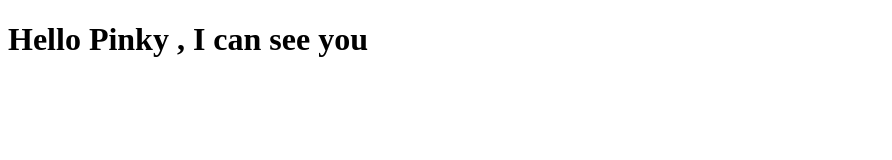
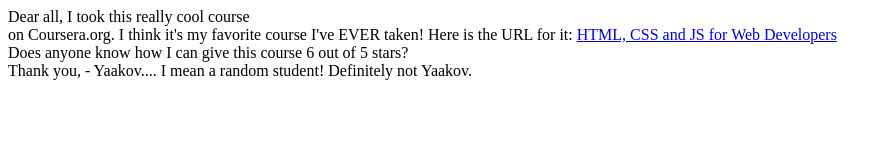
Before and after one commit to arambula1980/coursera-test, a plain HTML site: page site/index.html in a window 1280 px wide. Shown: the whole page, without its empty margins (0-892 px from the left). Drawn offline with Linux system fonts and the light colour scheme.

Commit message:
My fist test

```diff
--- a/site/index.html
+++ b/site/index.html
@@ -4,6 +4,21 @@
 	<title>Hello Pinky </title>
 </head>
 <body>
-<h1>Hello Pinky , I can see you <h1>
+    <div>Dear all,
+    <span>I took this really cool course
+    </span></div>
+    <span>on Coursera.org. I think it's
+    my favorite course I've EVER taken!
+    Here is the URL for it:
+    </span>
+    <a href="...">HTML, CSS and JS for Web Developers</a>
+    <div>
+    Does anyone know how I can give this course 6
+    out of 5 stars?
+   </div>
+    <div>
+   Thank you,
+-   Yaakov.... I mean a random student! Definitely not Yaakov.
+   </div>
 </body>
 </html>
```
